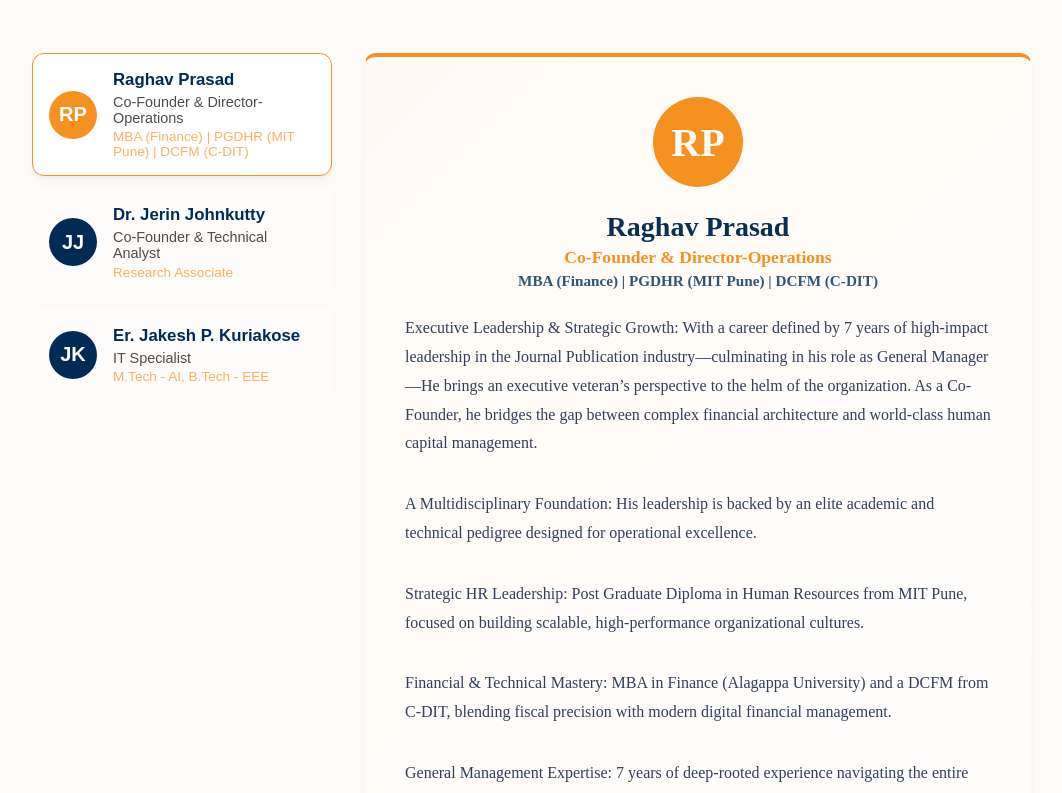
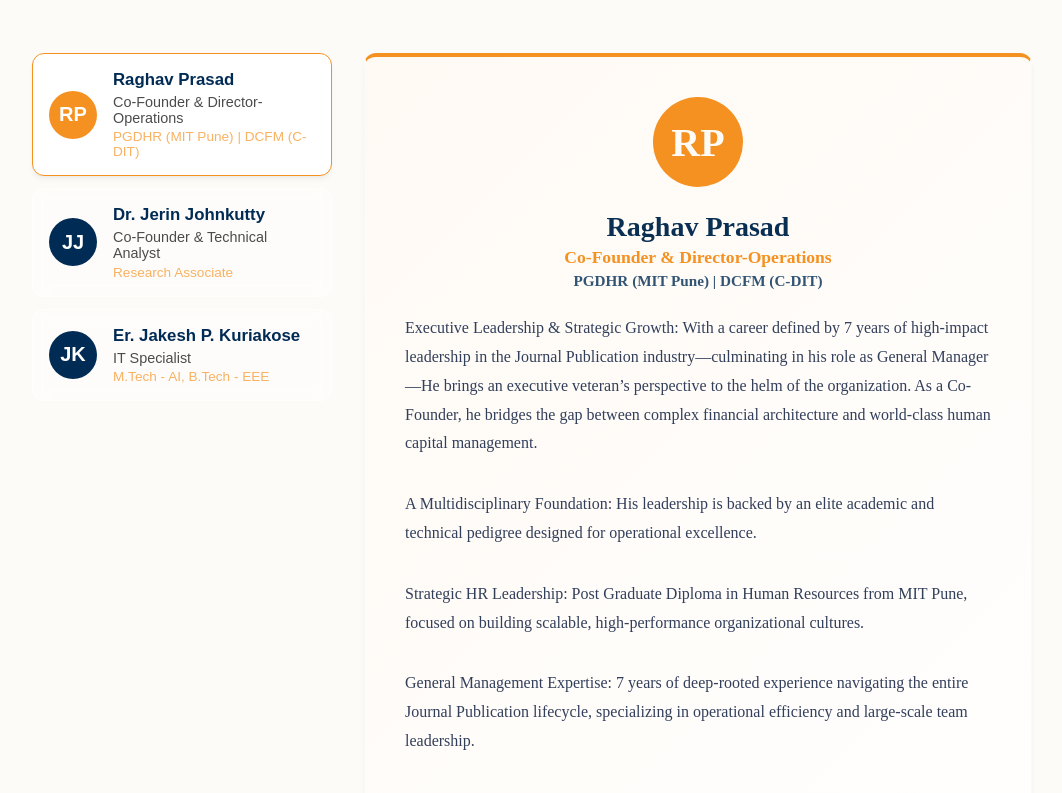
Before and after one commit to elite-researchsol/website, a Next.js app: page / in a window 1280 px wide. Shown: the part 2560-3353 px from the top of the page, without its empty margins (108-1170 px from the left). Built offline with nearby package versions, Linux system fonts and the light colour scheme.

Commit message:
Update ExpertsGallery.jsx

```diff
--- a/src/components/ExpertsGallery.jsx
+++ b/src/components/ExpertsGallery.jsx
@@ -9,12 +9,11 @@ const expertsData = [
     name: "Raghav Prasad",
     initials: "RP",
     title: "Co-Founder & Director-Operations",
-    subtitle: "MBA (Finance) | PGDHR (MIT Pune) | DCFM (C-DIT)",
+    subtitle: " PGDHR (MIT Pune) | DCFM (C-DIT)",
     bio: [
       "Executive Leadership & Strategic Growth: With a career defined by 7 years of high-impact leadership in the Journal Publication industry—culminating in his role as General Manager—He brings an executive veteran’s perspective to the helm of the organization. As a Co-Founder, he bridges the gap between complex financial architecture and world-class human capital management.",
       "A Multidisciplinary Foundation: His leadership is backed by an elite academic and technical pedigree designed for operational excellence.",
       "Strategic HR Leadership: Post Graduate Diploma in Human Resources from MIT Pune, focused on building scalable, high-performance organizational cultures.",
-      "Financial & Technical Mastery: MBA in Finance (Alagappa University) and a DCFM from C-DIT, blending fiscal precision with modern digital financial management.",
       "General Management Expertise: 7 years of deep-rooted experience navigating the entire Journal Publication lifecycle, specializing in operational efficiency and large-scale team leadership.",
       "Driving the Vision: He believes that a successful startup requires the same discipline he applied as a General Manager: a dual focus on fiscal integrity and empowered talent.",
       "By integrating his foundation with years of executive-level decision-making, he ensures the business remains lean, data-driven, and positioned for rapid growth.",
```
